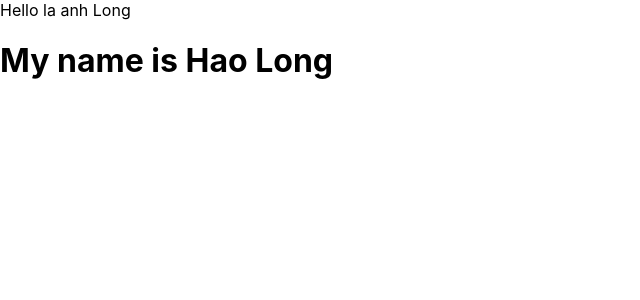
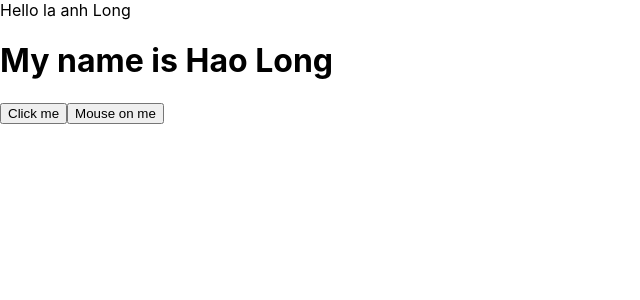
Before and after one commit to HaoLong4935/LearnReact_Section4, a React (Create React App) app: page / in a window 1280 px wide. Shown: the top 300 px of the page, without its empty margins (0-640 px from the left). Built offline with nearby package versions, Linux system fonts and the light colour scheme.

Commit message:
Section4_Video19

```diff
--- a/src/components/MyComponents.js
+++ b/src/components/MyComponents.js
@@ -11,10 +11,24 @@ class MyComponents extends React.Component {
     address: "Da Nang",
     age: 26,
   };
+
+  handleClick(event) {
+    console.log("I'm clicked");
+  }
+
+  mouseOnHover(event) {
+    //Có những thuộc tính của event nên xem bên devtools
+    console.log(event.target);
+    console.log(event.pageX);
+  }
+
   render() {
     return (
       <div>
         <h1>My name is {this.state.name}</h1>
+        {/* Cần phải có từ khóa this , vì ta khai báo trong class nên cần tham chiếu đến phương thức đó bằng this */}
+        <button onClick={this.handleClick}>Click me</button>
+        <button onMouseOver={this.mouseOnHover}>Mouse on me</button>
       </div>
     );
   }
```
